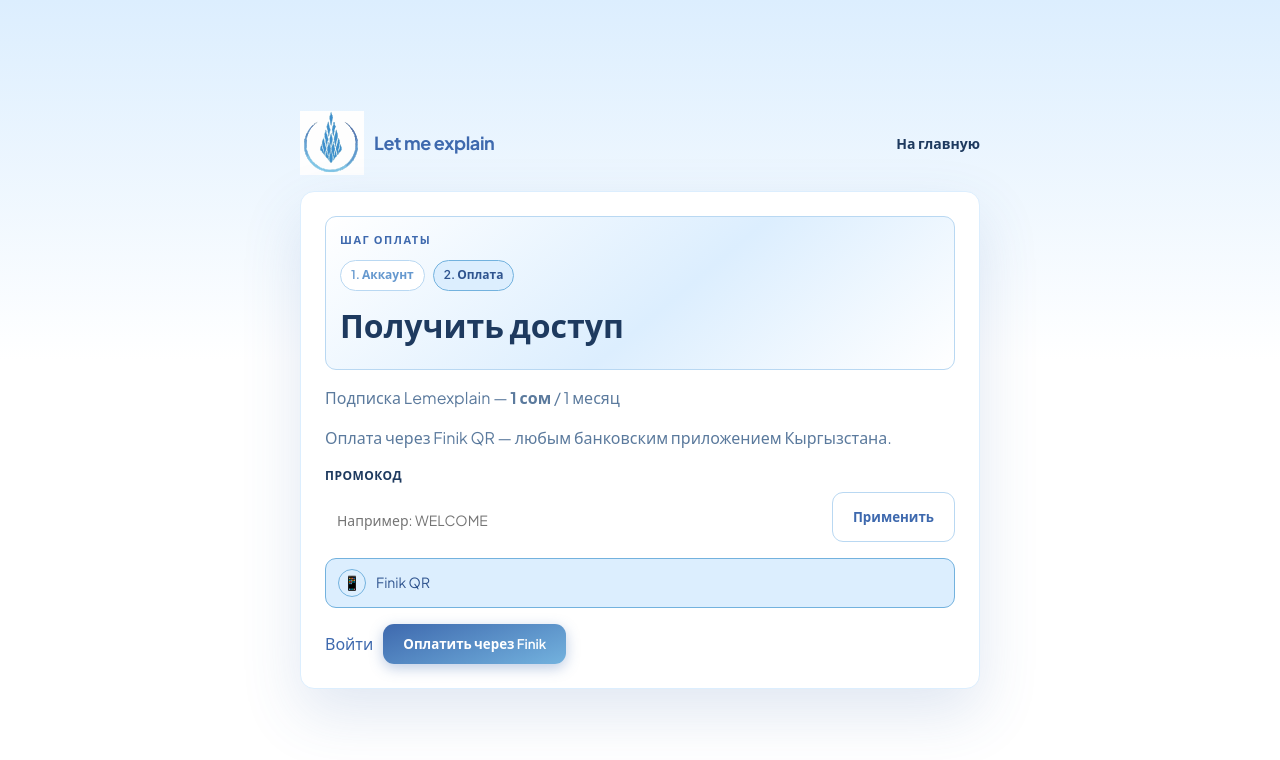
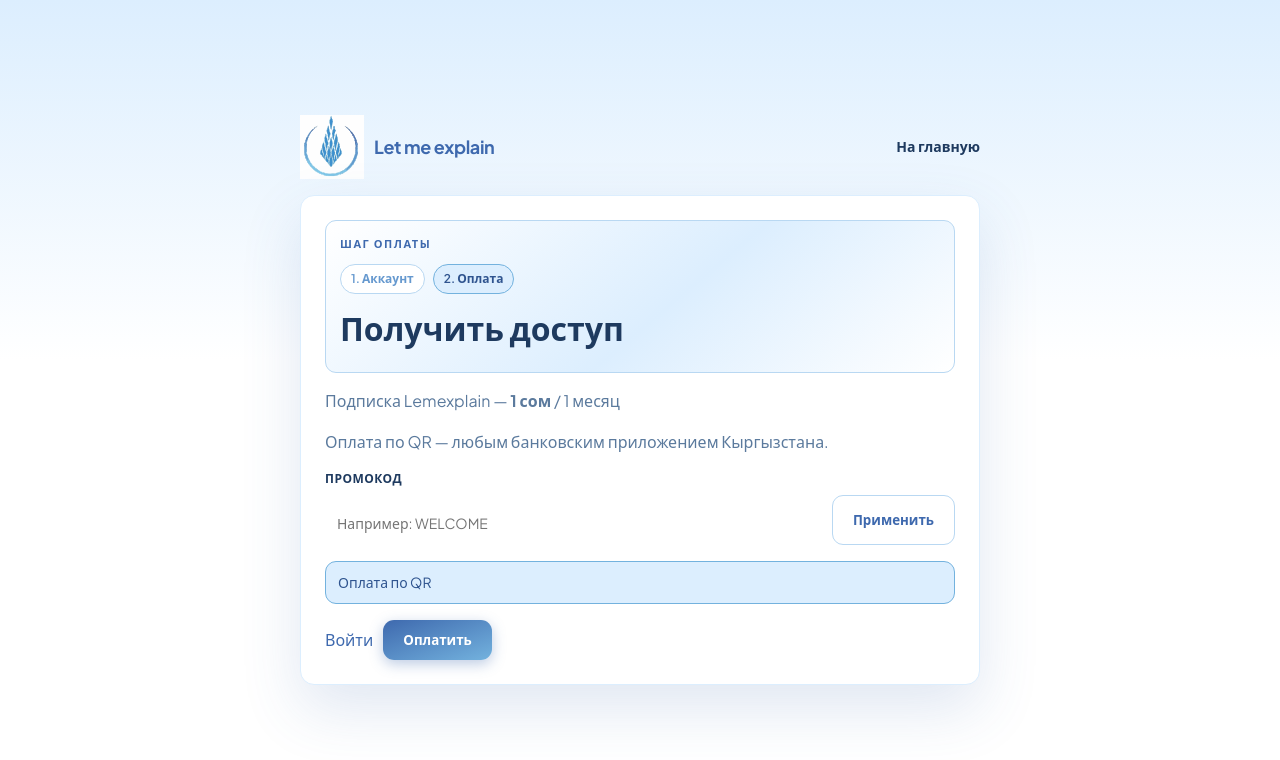
Before and after one commit to isan228/lemeexp, a React (Vite) app in the folder frontend/: page /payment in a window 1280 px wide. Shown: the top 760 px of the page. Built offline with nearby package versions, Linux system fonts and the light colour scheme; no server answers.

Commit message:
chore: deploy 2026-08-12T23-04

```diff
--- a/frontend/src/pages/PaymentStubPage.jsx
+++ b/frontend/src/pages/PaymentStubPage.jsx
@@ -125,8 +125,8 @@
         </p>
         <p className="muted">
           {finalAmount <= 0
-            ? "Промокод покрывает стоимость — оплата через Finik не нужна."
-            : "Оплата через Finik QR — любым банковским приложением Кыргызстана."}
+            ? "Промокод покрывает стоимость — оплата не нужна."
+            : "Оплата по QR — любым банковским приложением Кыргызстана."}
         </p>
 
         <div className="adm-form" style={{ marginTop: 16, marginBottom: 16 }}>
@@ -161,10 +161,7 @@
 
         <div className="payment-methods">
           <div className="payment-method active">
-            <span className="payment-method-icon" aria-hidden>
-              📱
-            </span>
-            <span>{finalAmount <= 0 ? "Промокод" : "Finik QR"}</span>
+            <span>{finalAmount <= 0 ? "Промокод" : "Оплата по QR"}</span>
           </div>
         </div>
         {location.state?.form?.fullName && (
@@ -186,7 +183,7 @@
             onClick={() => void onPay()}
             disabled={pending || !isValidPlan || planLoading}
           >
-            {pending ? "Обработка…" : finalAmount <= 0 ? "Активировать доступ" : "Оплатить через Finik"}
+            {pending ? "Обработка…" : finalAmount <= 0 ? "Активировать доступ" : "Оплатить"}
           </button>
         </div>
       </div>
```
